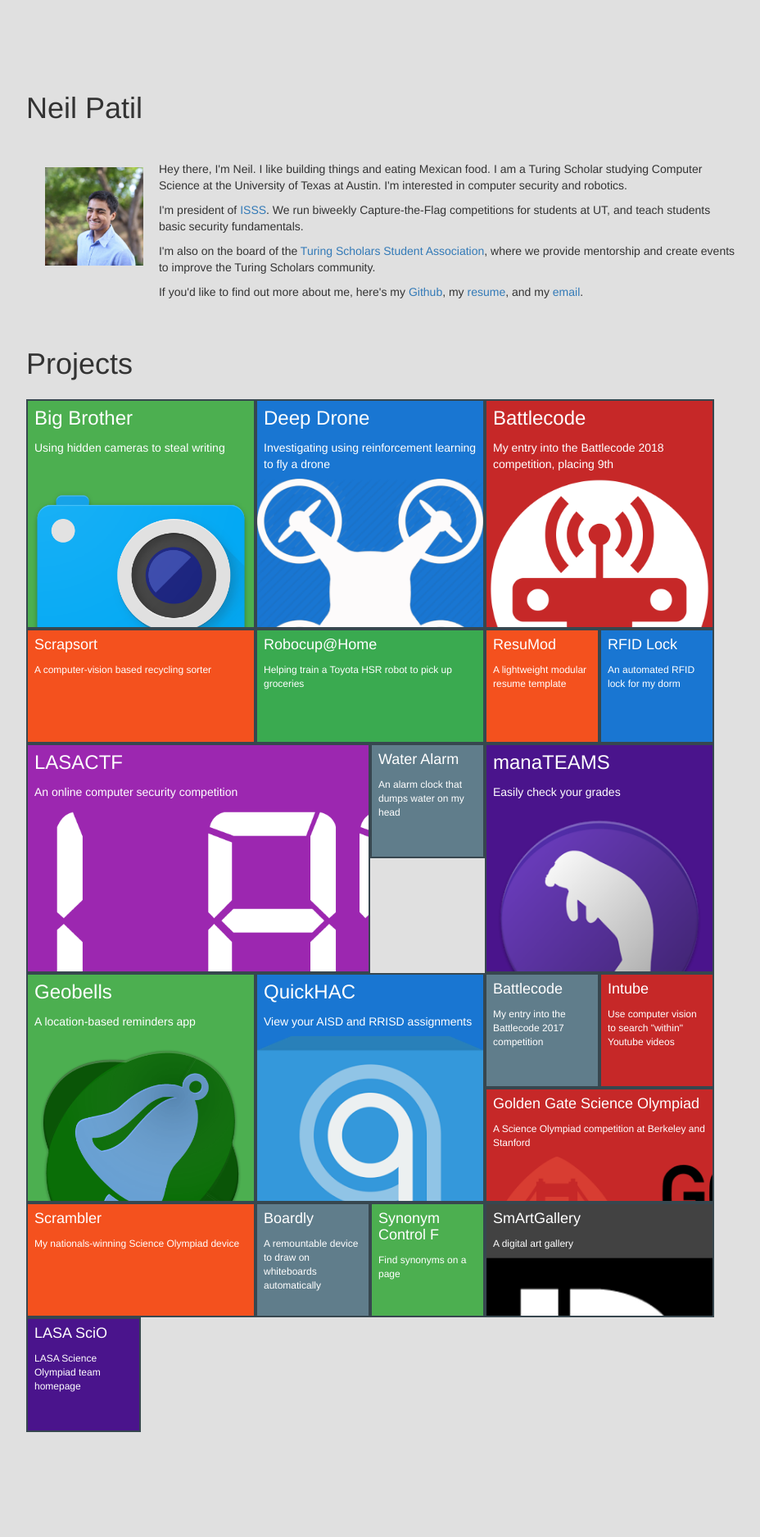
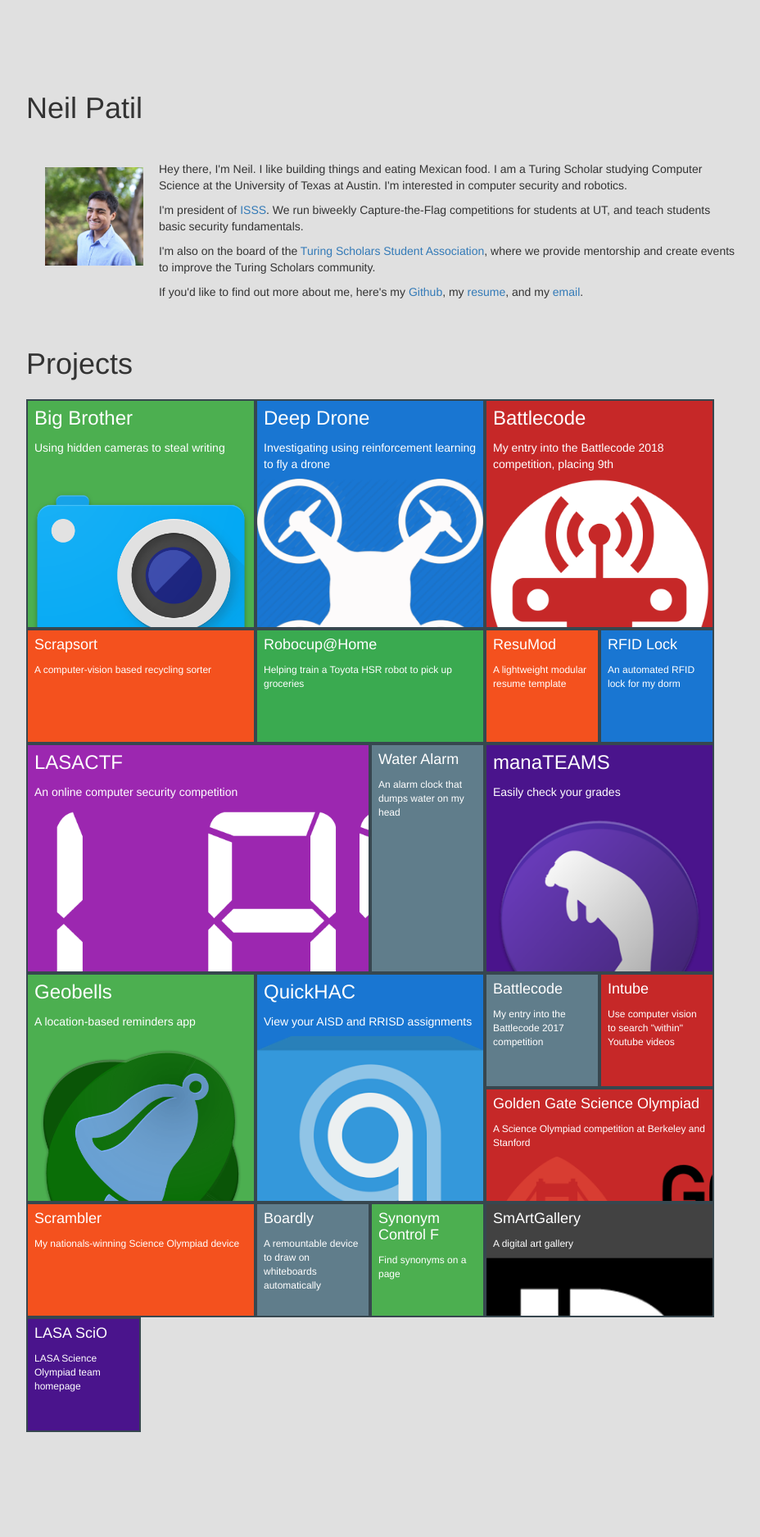
Before and after one commit to patil215/patil215.github.io, a Jekyll site: the page built from index.html, in a window 1280 px wide. Shown: the whole page at 82% size, without its empty margins (167-1095 px from the left). Built offline with Jekyll 4.4.1, drawn with Linux system fonts in a browser that asks for light colours; nearby versions of some CDN libraries.

Commit message:
Update rectangle size

```diff
--- a/_data/projects.yml
+++ b/_data/projects.yml
@@ -86,7 +86,7 @@
   color: "#9C27B0"
 
 - name: Water Alarm
-  size: ss
+  size: svr
   shortDescription: An alarm clock that dumps water on my head
   longDescription:
   picture:
```
Also changed, not shown: 1 other file.
